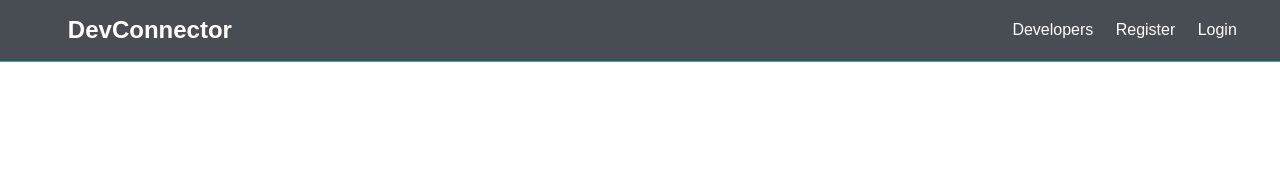
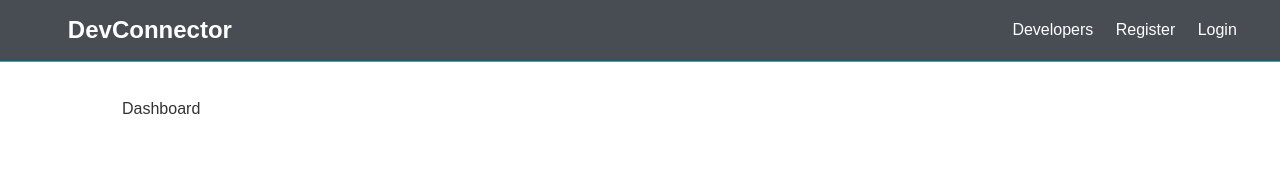
Before and after one commit to luke-bo/dev-connect-2.0, a React (Create React App) app in the folder dev-connect-client/: page /dashboard in a window 1280 px wide. Shown: the top 186 px of the page. Built offline with nearby package versions, Linux system fonts and the light colour scheme; no server answers.

Commit message:
Add barebones Dashboard component and route.

```diff
--- a/dev-connect-client/src/App.js
+++ b/dev-connect-client/src/App.js
@@ -5,6 +5,7 @@
 import Login from "./components/auth/Login";
 import Register from "./components/auth/Register";
 import Alert from "./components/layouts/Alert";
+import Dashboard from "./components/dashboard/Dashboard";
 
 // Redux
 import { Provider } from "react-redux";
@@ -35,6 +36,7 @@
             <Switch>
               <Route exact path="/register" component={Register} />
               <Route exact path="/login" component={Login} />
+              <Route exact path="/dashboard" component={Dashboard} />
             </Switch>
           </section>
         </Fragment>
--- /dev/null
+++ b/dev-connect-client/src/components/dashboard/Dashboard.js
@@ -0,0 +1,14 @@
+import React from 'react'
+import PropTypes from 'prop-types'
+
+const Dashboard = props => {
+  return (
+    <div>Dashboard</div>
+  )
+}
+
+Dashboard.propTypes = {
+
+}
+
+export default Dashboard
```
